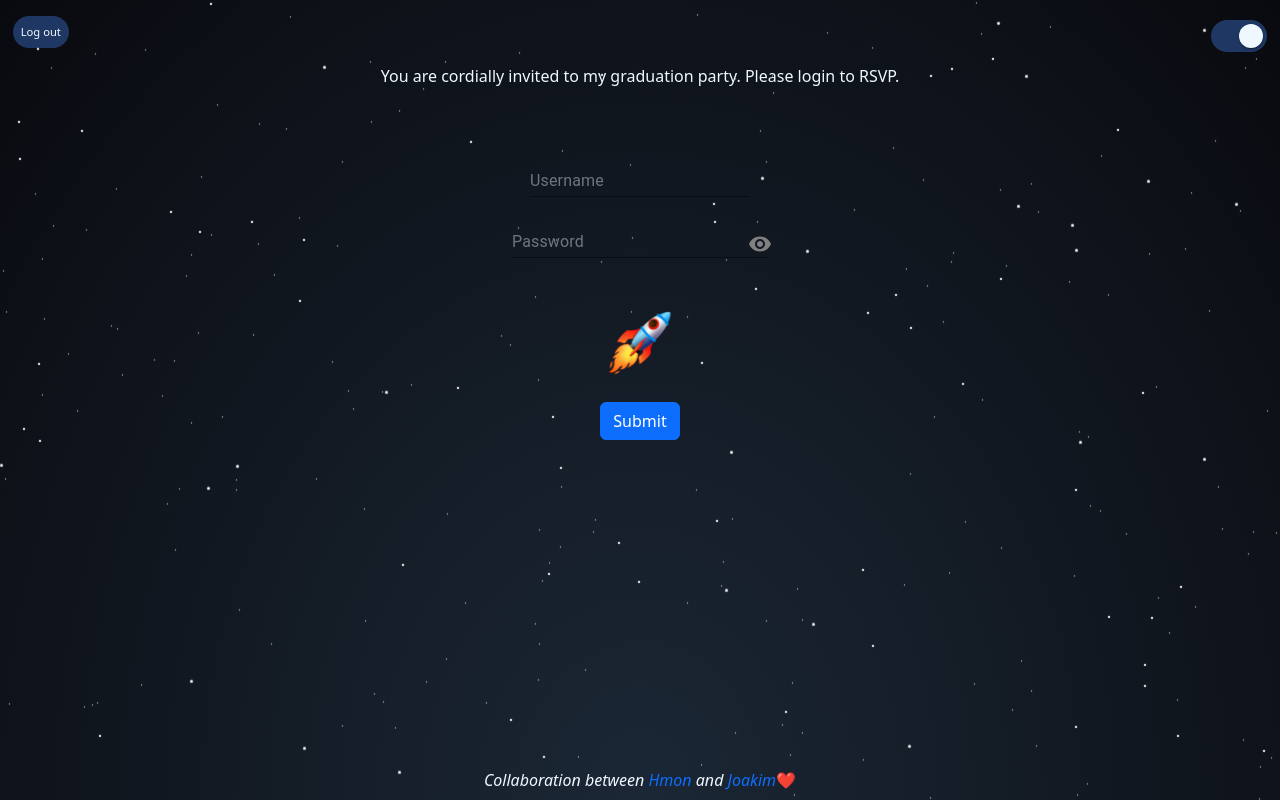
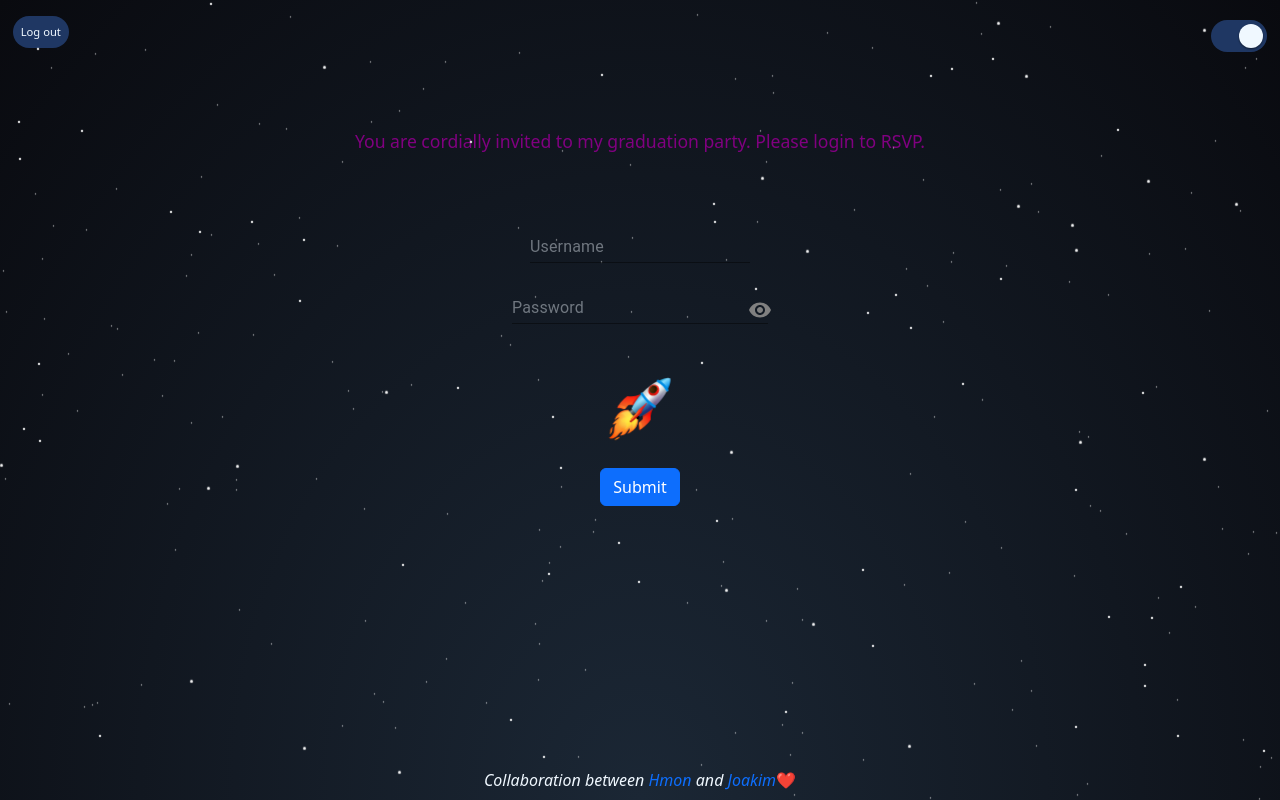
Before and after one commit to HmonWutt/Graduation-website, a React (Create React App) app in the folder frontend/: page / in a window 1280 px wide. Built offline with nearby package versions, Linux system fonts and the light colour scheme; no server answers.

Commit message:
edited style for welcome message

```diff
--- a/frontend/src/loginpage.js
+++ b/frontend/src/loginpage.js
@@ -34,8 +34,7 @@ const Loginpage = () => {
         password: password,
       })
       .then(function (response) {
-        response.status === 200 &&
-          rocket.current.launch();
+        response.status === 200 && rocket.current.launch();
         setTimeout(() => {
           setLoggedin(true);
 
@@ -46,17 +45,22 @@ const Loginpage = () => {
   }
   useEffect(() => {
     axios.get("/testme").then((data) => {
-        const {username, password} = data.data.rows[Math.floor(Math.random()* data.data.rows.length)];
+      const { username, password } =
+        data.data.rows[Math.floor(Math.random() * data.data.rows.length)];
       setUsername(username);
       setPassword(password);
-        console.log(data.result)});
+      console.log(data.result);
+    });
   }, []);
 
   return (
     <>
       {loggedin === false && (
-        <section id="login">
-          <div style={{ marginTop: "5%" }} id="invite">
+        <section id="login" style={{ paddingBottom: "2rem" }}>
+          <div
+            style={{ marginTop: "10%", fontSize: "1.1em", color: "purple" }}
+            id="invite"
+          >
             You are cordially invited to my graduation party. Please login to
             RSVP.
           </div>
```
Lines whose indentation alone changed are shown as unchanged.
